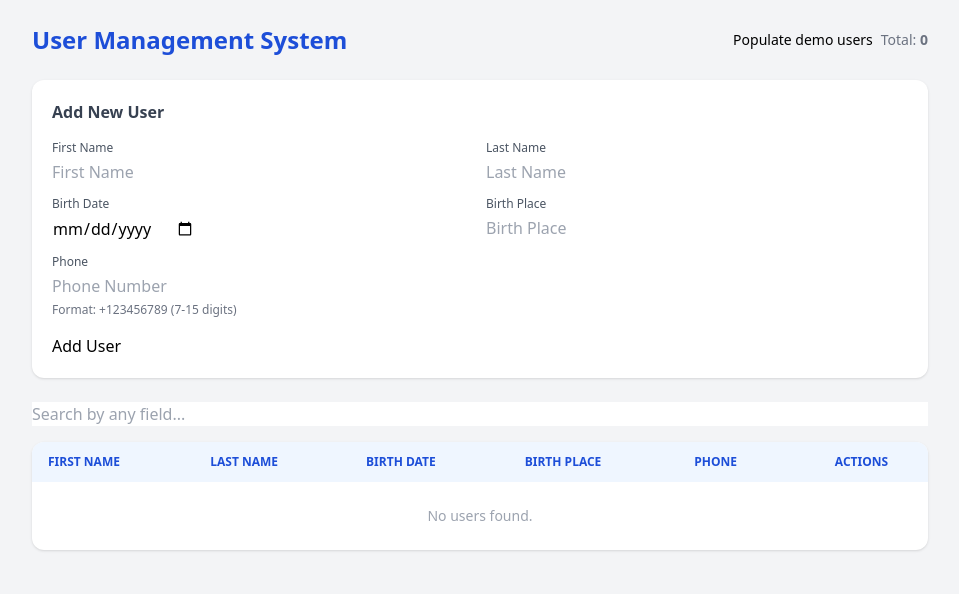
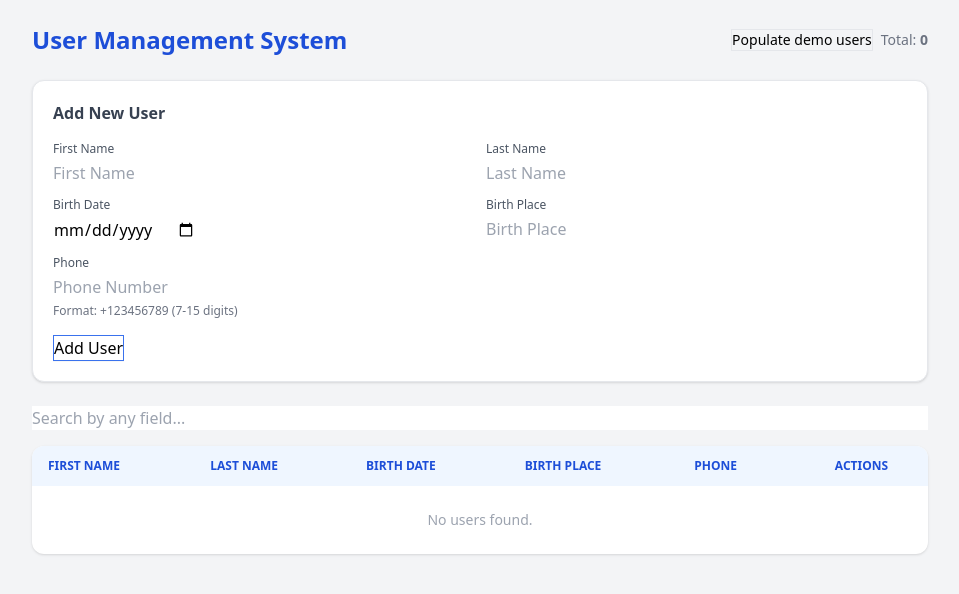
Before and after one commit to nexus-scholar/mini-project, a Flask app: page / in a window 1280 px wide. Shown: the top 594 px of the page, without its empty margins (160-1119 px from the left). Run offline with Flask 3, Linux system fonts and the light colour scheme; data that the repository does not hold is empty; some libraries are stand-ins or nearby versions.

Commit message:
ui: tighten form and button borders; improved input focus

```diff
--- a/templates/index.html
+++ b/templates/index.html
@@ -23,7 +23,7 @@
          class="mb-4 px-4 py-2 rounded border text-sm font-medium" x-text="msg.text"></div>
 
     <!-- Form -->
-    <div class="bg-white rounded-xl shadow p-5 mb-6">
+    <div class="bg-white rounded-xl shadow p-5 mb-6 border border-gray-200">
       <h2 class="font-semibold text-gray-700 mb-4" x-text="editId ? 'Edit User' : 'Add New User'"></h2>
       <div class="grid grid-cols-2 gap-3">
         <div>
@@ -106,9 +106,24 @@
   </div>
 
   <style>
-    .input { @apply border border-gray-300 rounded-lg px-3 py-2 w-full text-sm focus:outline-none focus:ring-2 focus:ring-blue-300; }
-    .btn-primary { @apply bg-blue-600 text-white px-5 py-2 rounded-lg text-sm hover:bg-blue-700 transition; }
-    .btn-secondary { @apply bg-gray-200 text-gray-700 px-5 py-2 rounded-lg text-sm hover:bg-gray-300 transition; }
+    /* Inputs: subtle border, smoother focus */
+    .input { @apply border border-gray-300 rounded-lg px-3 py-2 w-full text-sm transition focus:outline-none; }
+    .input:focus { @apply ring-2 ring-blue-200 border-blue-400; }
+
+    /* Primary button: solid with subtle border and shadow */
+    .btn-primary {
+      @apply bg-blue-600 text-white px-5 py-2 rounded-lg text-sm transition transform;
+      border: 1px solid rgba(37,99,235,0.9); /* Tailwind's blue-600 */
+      box-shadow: 0 1px 0 rgba(0,0,0,0.03);
+    }
+    .btn-primary:hover { @apply bg-blue-700; transform: translateY(-1px); }
+
+    /* Secondary button: light background with subtle border */
+    .btn-secondary {
+      @apply bg-white text-gray-700 px-5 py-2 rounded-lg text-sm transition;
+      border: 1px solid #e5e7eb; /* gray-200 */
+    }
+    .btn-secondary:hover { @apply bg-gray-100; transform: translateY(-1px); }
   </style>
 
   <script>
```
